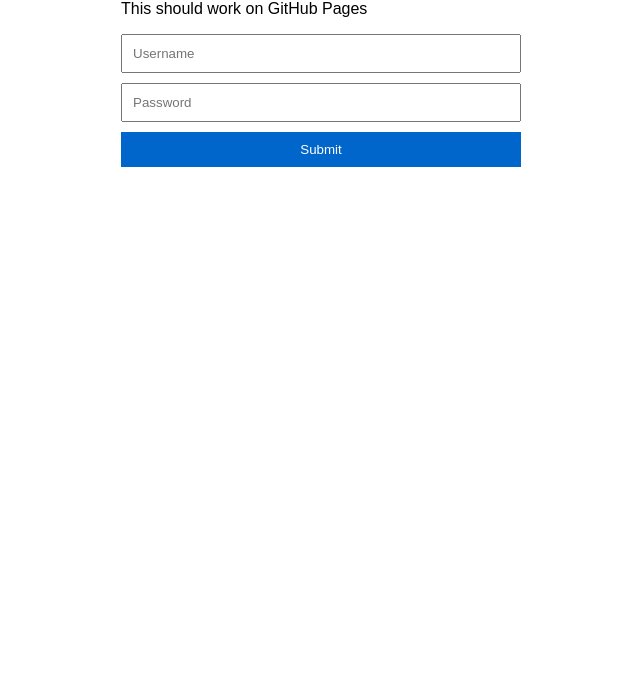
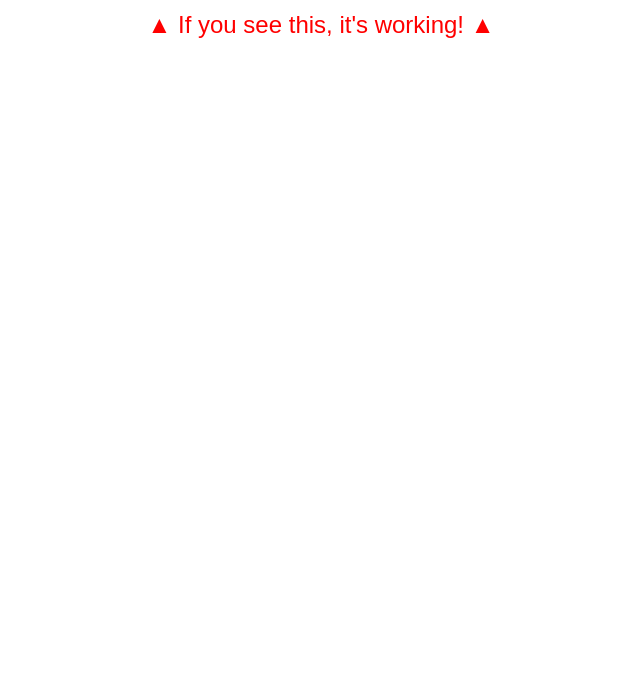
Before and after one commit to Salhadin80/test-pages, a plain HTML site: page index.html in a window 1280 px wide. Shown: the part 100-800 px from the top of the page, without its empty margins (319-959 px from the left). Drawn offline with Linux system fonts and the light colour scheme.

Commit message:
Update index.html

```diff
--- a/index.html
+++ b/index.html
@@ -1,44 +1,12 @@
 <!DOCTYPE html>
 <html>
 <head>
-    <title>Working Test Form</title>
-    <style>
-        body {
-            font-family: Arial, sans-serif;
-            max-width: 400px;
-            margin: 0 auto;
-            padding: 20px;
-        }
-        input, button {
-            display: block;
-            width: 100%;
-            padding: 10px;
-            margin: 10px 0;
-            box-sizing: border-box;
-        }
-        button {
-            background: #0066cc;
-            color: white;
-            border: none;
-            cursor: pointer;
-        }
-    </style>
+    <title>TEST PAGE</title>
+    <style>body{font-family:Arial;text-align:center;margin-top:50px}</style>
 </head>
 <body>
-    <h1>Simple Working Form</h1>
-    <p>This should work on GitHub Pages</p>
-
-    <form id="testForm">
-        <input type="text" placeholder="Username" required>
-        <input type="password" placeholder="Password" required>
-        <button type="submit">Submit</button>
-    </form>
-
-    <script>
-        document.getElementById('testForm').addEventListener('submit', function(e) {
-            e.preventDefault();
-            alert('Form submitted! (This proves JavaScript works)');
-        });
-    </script>
+    <h1>GitHub Pages Test</h1>
+    <p style="color:red;font-size:24px;">▲ If you see this, it's working! ▲</p>
+    <script>console.log("Test successful!");</script>
 </body>
 </html>
```
